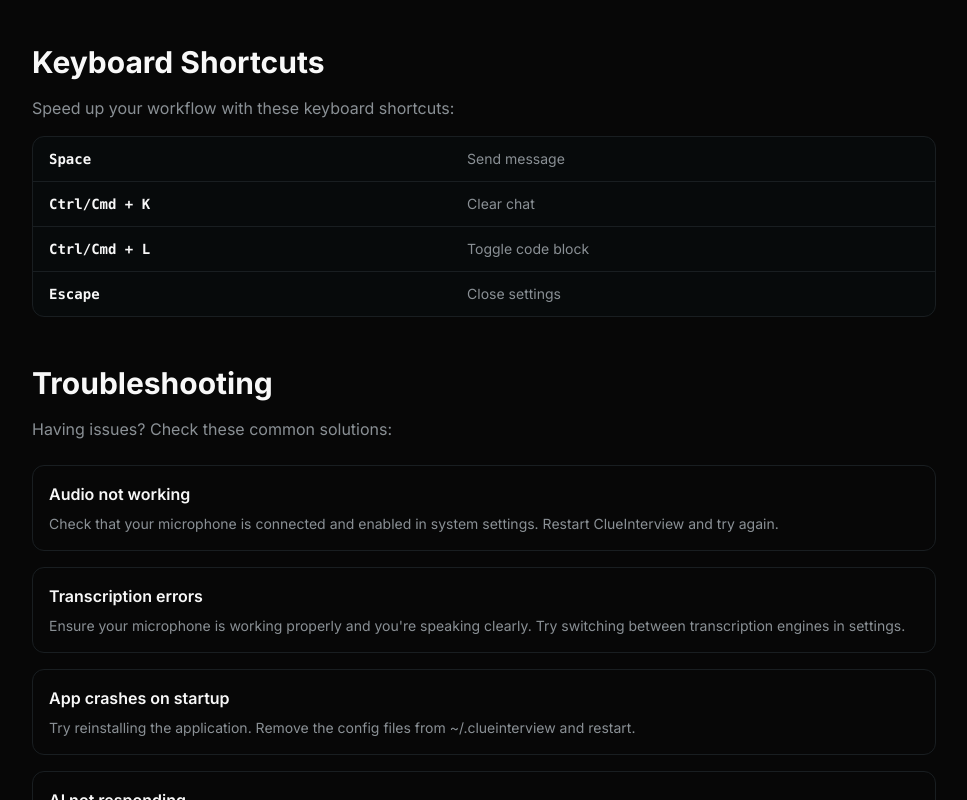
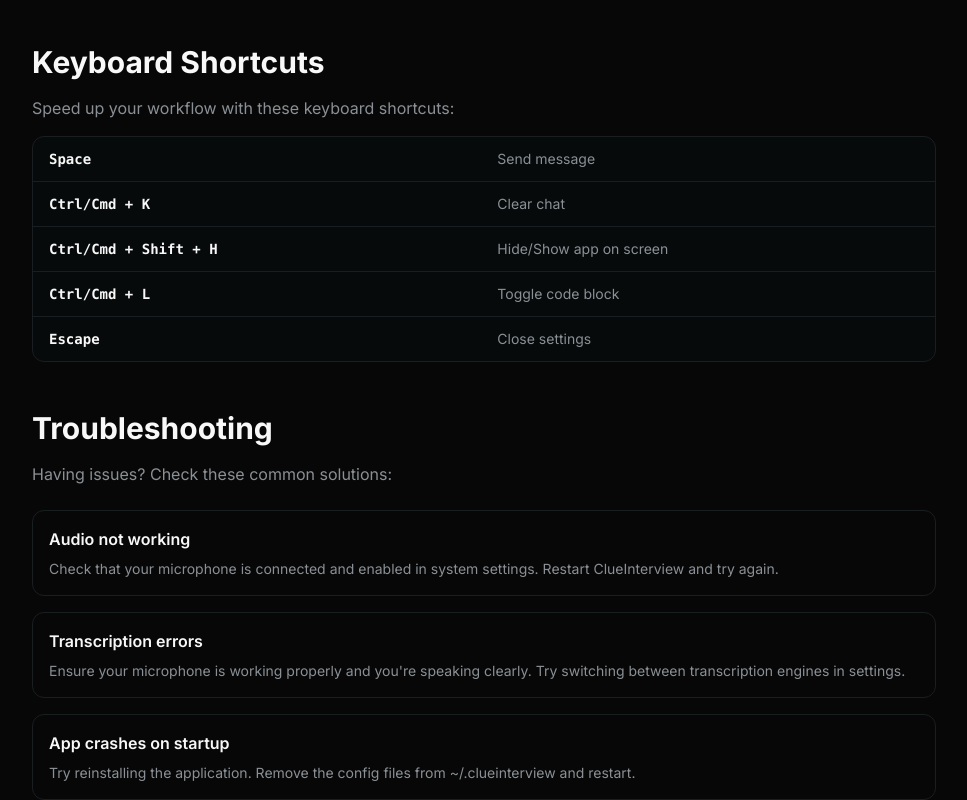
Before and after one commit to Iamholak/clueinterviewreleases, a Next.js app: page /docs in a window 1280 px wide. Shown: the part 1920-2720 px from the top of the page, without its empty margins (312-1279 px from the left). Built offline with nearby package versions, Linux system fonts and the light colour scheme.

Commit message:
Update page.tsx

```diff
--- a/app/docs/page.tsx
+++ b/app/docs/page.tsx
@@ -171,6 +171,7 @@ export default function DocsPage() {
                     {[
                       { shortcut: 'Space', action: 'Send message' },
                       { shortcut: 'Ctrl/Cmd + K', action: 'Clear chat' },
+                      { shortcut: 'Ctrl/Cmd + Shift + H', action: 'Hide/Show app on screen' },
                       { shortcut: 'Ctrl/Cmd + L', action: 'Toggle code block' },
                       { shortcut: 'Escape', action: 'Close settings' },
                     ].map((item, idx) => (
```
